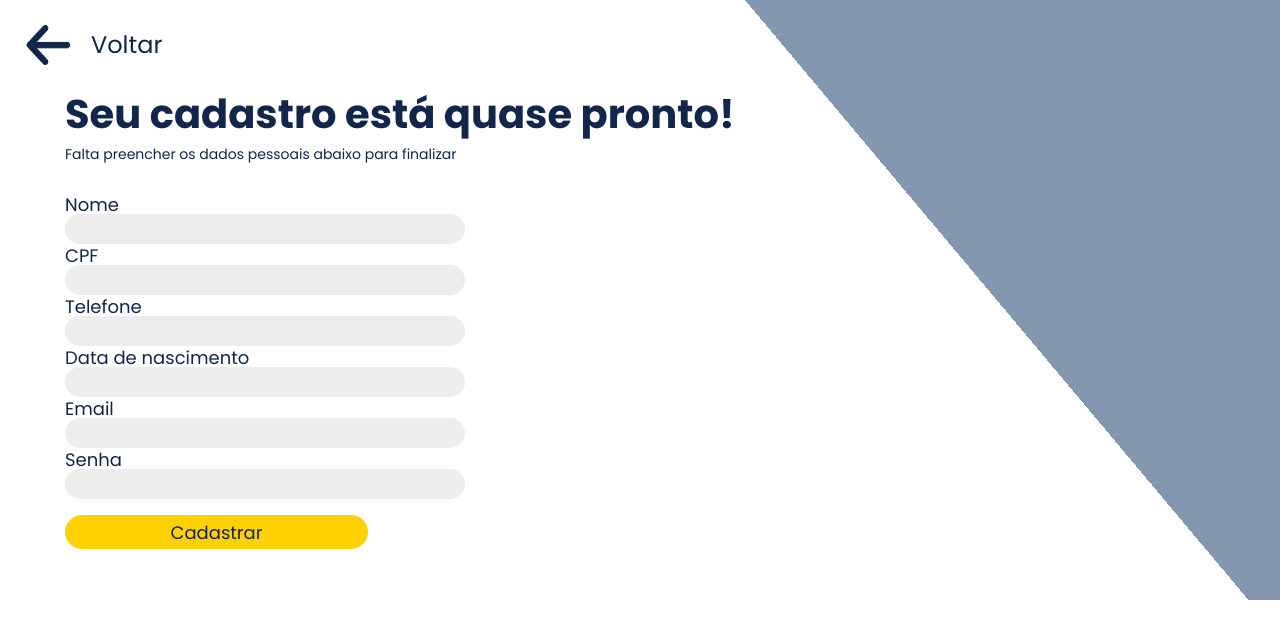
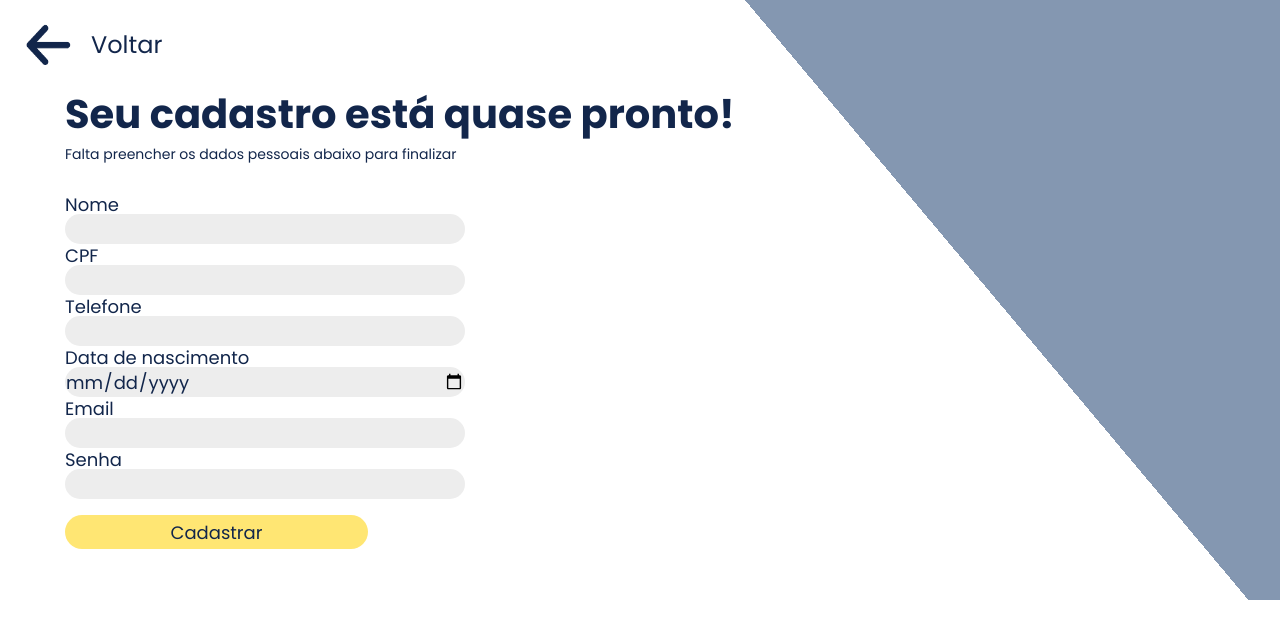
Before and after one commit to VolksWay/React, a React (Vite) app: page /cadastro/geral in a window 1280 px wide. Shown: the top 638 px of the page. Built offline with nearby package versions, Linux system fonts and the light colour scheme.

Commit message:
feat: Adicionando mascaras e verificando campos

```diff
--- a/src/pages/CadastroEmpresa/index.tsx
+++ b/src/pages/CadastroEmpresa/index.tsx
@@ -2,8 +2,27 @@ import "./style.css"
 import Voltar from "../../assets/img/img_setaVoltar-semFundo.png"
 import ImgCadastroVeiculo from "../../assets/img/img_cadastroEmpresa.svg"
 import { Link } from "react-router-dom";
+import { useState } from "react";
 
 function CadastroEmpresa() {
+    const [cnpj, setCNPJ] = useState<string>("");
+
+    function validarCNPJ(cnpj: string) {
+        return /[0-9]{2}\.?[0-9]{3}\.?[0-9]{3}\/?[0-9]{4}\-?[0-9]{2}/.test(cnpj);
+    }
+
+    const handleCNPJ = (event: any) => {
+        let input = event.target
+        input.value = cnpjMask(input.value)
+    }
+
+    const cnpjMask = (value: any) => {
+        if (!value) return ""
+        value = value.replace(/\D/g,"")
+        value = value.replace(/^(\d{2})\.(\d{3})(\d)/, "$1.$2.$3")
+        return value
+    }
+
     return (
         <main id="main_cadastro_empresa">
             <Link to={"/cadastro/veiculo"}>
@@ -14,6 +33,7 @@ function CadastroEmpresa() {
             </Link>
 
             <section className="section">
+                <form action="">
                     <div className="conteudo">
                         <div className="seuCadastro">
                             <p className="seu_cadastro">Cadastre a sua empresa!!</p>
@@ -26,25 +46,32 @@ function CadastroEmpresa() {
 
                         <div className="inputs">
                             <div className="nome">
-                            <span className="nomeInput">Nome</span> <br />
+                                <label className="nomeInput">Nome</label> <br />
                                 <input className="nome_input" type="text" />
                             </div>
 
                             <div className="nome">
-                            <span className="nomeInput">CNPJ</span> <br />
-                            <input className="nome_input" type="text" />
+                                <label className="nomeInput">CNPJ</label> <br />
+                                <input onChange={(event) => { setCNPJ(event.target.value); handleCNPJ(event) }} className="nome_input" type="text" />
                             </div>
 
                             <div className="nome">
-                            <span className="nomeInput">Cidade</span> <br />
+                                <label className="nomeInput">Cidade</label> <br />
                                 <input className="nome_input" type="text" />
                             </div>
                         </div>
 
-                    <div className="btn_proximo">
+                        {validarCNPJ(cnpj) === true && <div className="btn_proximo">
                             <Link to={"/cadastro/geral"} className="btnProximo">Próximo</Link>
                         </div>
+                        }
+
+                        {validarCNPJ(cnpj) === false && <div className="btn_proximo">
+                            <Link to={"/cadastro/empresa"} className="btnProximo">Próximo</Link>
                         </div>
+                        }
+                    </div>
+                </form>
 
                 <div className="imgIlustracao">
                     <img className="ilustracao" src={ImgCadastroVeiculo} alt="" />
--- a/src/pages/CadastroGeral/index.tsx
+++ b/src/pages/CadastroGeral/index.tsx
@@ -2,8 +2,48 @@ import "./style.css"
 import Voltar from "../../assets/img/img_setaVoltar-semFundo.png"
 import ImgCadastroGeral from "../../assets/img/cadastro_pessoal.svg"
 import { Link } from "react-router-dom";
+import { useState } from "react";
 
 function CadastroGeral() {
+    const [email, setEmail] = useState<string>("");
+    const [telefone, setTelefone] = useState<string>("");
+    const [cpf, setCPF] = useState<string>("");
+
+    function validarEmail(email: string) {
+        return /\S+@\S+\.\S+/.test(email);
+    }
+
+    const handlePhone = (event: any) => {
+        let input = event.target
+        input.value = phoneMask(input.value)
+    }
+
+    const handleCPF = (event: any) => {
+        let input = event.target
+        input.value = cpfMask(input.value)
+    }
+
+    const phoneMask = (value: any) => {
+        if (!value) return ""
+        value = value.replace(/\D/g, '')
+        value = value.replace(/(\d{2})(\d)/, "($1) $2")
+        value = value.replace(/(\d)(\d{4})$/, "$1-$2")
+        return value
+    }
+
+    function cpfMask(value: any) {
+        if (!value) return ""
+        value = value.replace(/\D/g,"")
+        value = value.replace(/(\d{3})(\d)/,"$1.$2")
+        value = value.replace(/(\d{3})(\d)/,"$1.$2")
+        value = value.replace(/(\d{3})(\d{1,2})$/,"$1-$2")
+        return value
+    }
+
+    function validarCPF(cpf: any) {
+        return /([0-9]{2}[\.]?[0-9]{3}[\.]?[0-9]{3}[\/]?[0-9]{4}[-]?[0-9]{2})|([0-9]{3}[\.]?[0-9]{3}[\.]?[0-9]{3}[-]?[0-9]{2})/.test(cpf);
+    }
+
     return (
         <main id="main_cadastro_geral">
             <Link to={"/cadastro/empresa"} className="voltar">
@@ -14,6 +54,7 @@ function CadastroGeral() {
             </Link>
 
             <section className="section">
+                <form action="">
                     <div className="conteudo">
                         <div className="seuCadastro">
                             <p className="seu_cadastro">Seu cadastro está quase pronto!</p>
@@ -27,27 +68,27 @@ function CadastroGeral() {
                         <div className="inputs">
 
                             <div className="nome">
-                            <span className="nomeInput">Nome</span> <br />
+                                <label className="nomeInput">Nome</label> <br />
                                 <input className="nome_input" type="text" />
                             </div>
 
                             <div className="nome">
-                            <span className="nomeInput">CPF</span> <br />
-                            <input className="nome_input" type="text" />
+                                <label className="nomeInput">CPF</label> <br />
+                                <input onChange={(event) => { setCPF(event.target.value); handleCPF(event) }} maxLength={14} className="nome_input" type="text" />
                             </div>
 
                             <div className="nome">
-                            <span className="nomeInput">Telefone</span> <br />
-                            <input className="nome_input" type="text" />
+                                <label className="nomeInput">Telefone</label> <br />
+                                <input onChange={(event) => { setTelefone(event.target.value); handlePhone(event) }} type="tel" maxLength={15} className="nome_input" />
                             </div>
                             <div className="nome">
-                            <span className="nomeInput">Data de nascimento</span> <br />
-                            <input className="nome_input" type="text" />
+                                <label className="nomeInput">Data de nascimento</label> <br />
+                                <input className="nome_input" type="date" />
                             </div>
 
                             <div className="nome">
-                            <span className="nomeInput">Email</span> <br />
-                            <input className="nome_input" type="text" />
+                                <label className="nomeInput">Email</label> <br />
+                                <input onChange={(event) => setEmail(event.target.value)} type="text" minLength={6} className="nome_input" />
                             </div>
 
                             <div className="nome">
@@ -58,10 +99,11 @@ function CadastroGeral() {
 
                         </div>
 
-                    <div className="btn_proximo">
-                        <Link className="btnProximo" to={"/login"}>cadastrar</Link>
+                        {(validarEmail(email) === true) && validarCPF(cpf) === true && telefone.length === 15 && <div className="btn_proximo habilitado"><Link className="btnProximo" to={"/login"}>cadastrar</Link></div>}
+
+                        {(validarEmail(email) === false || validarCPF(cpf) === false || telefone.length < 15) && <div className="btn_proximo desabilitado"><a className="btnProximo">cadastrar</a></div>}
                     </div>
-                </div>
+                </form>
 
                 <div className="imgIlustracao">
                     <img className="ilustracao" src={ImgCadastroGeral} alt="" />
--- a/src/pages/CadastroGeral/style.css
+++ b/src/pages/CadastroGeral/style.css
@@ -196,13 +196,20 @@
     justify-content: left;
 }
 
+#main_cadastro_geral .habilitado {
+    background-color: #FFD100;
+}
+
+#main_cadastro_geral .desabilitado {
+    background-color: #ffd1008c;
+}
+
 #main_cadastro_geral .btn_proximo {
     justify-content: center;
     align-items: center;
     display: flex;
     width: 303px;
     height: 57px;
-    background: #FFD100;
     border-radius: 30px;
     margin-left: 65px;
     margin-top: 1px;
```
Lines whose indentation alone changed are shown as unchanged.
